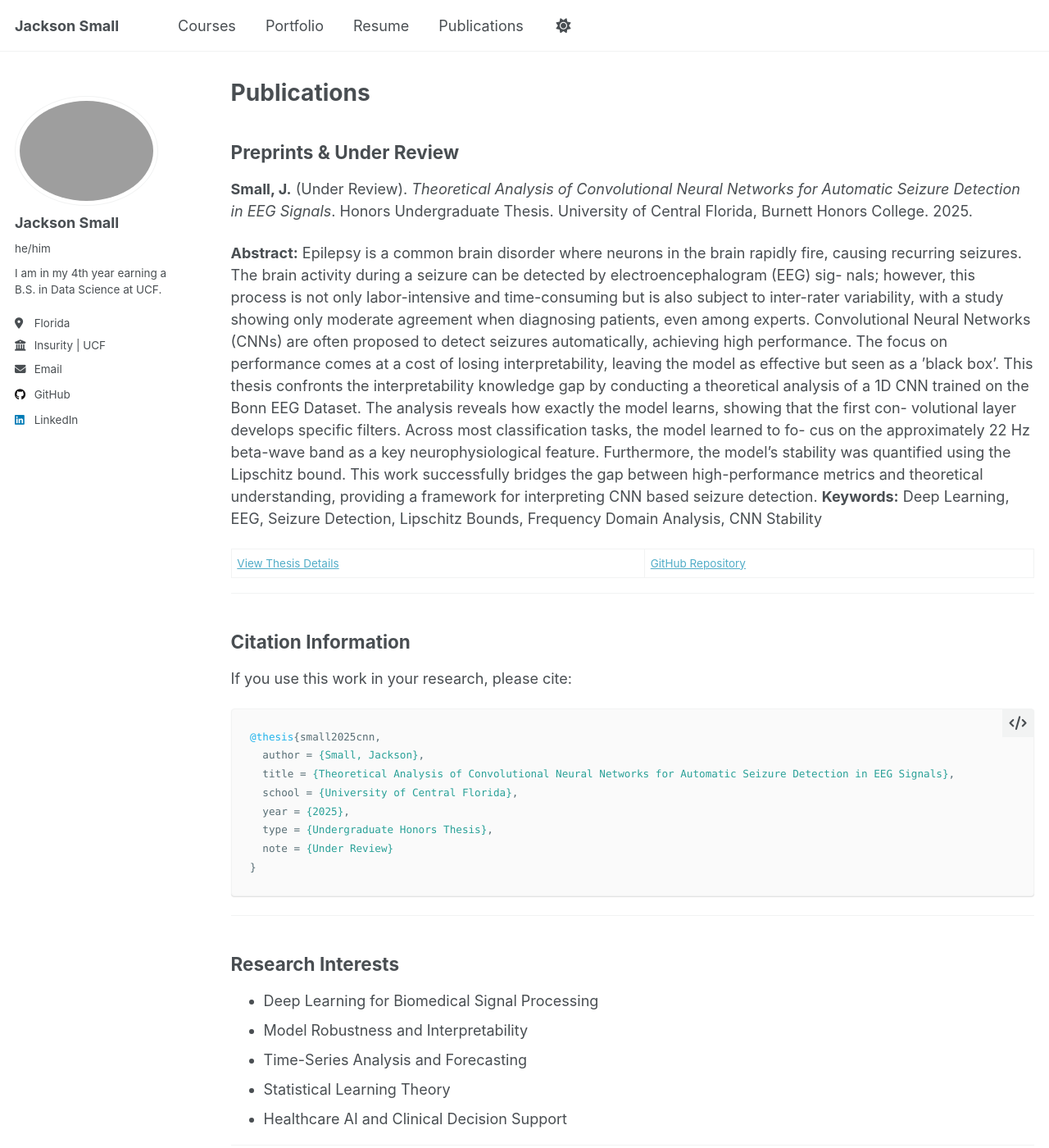
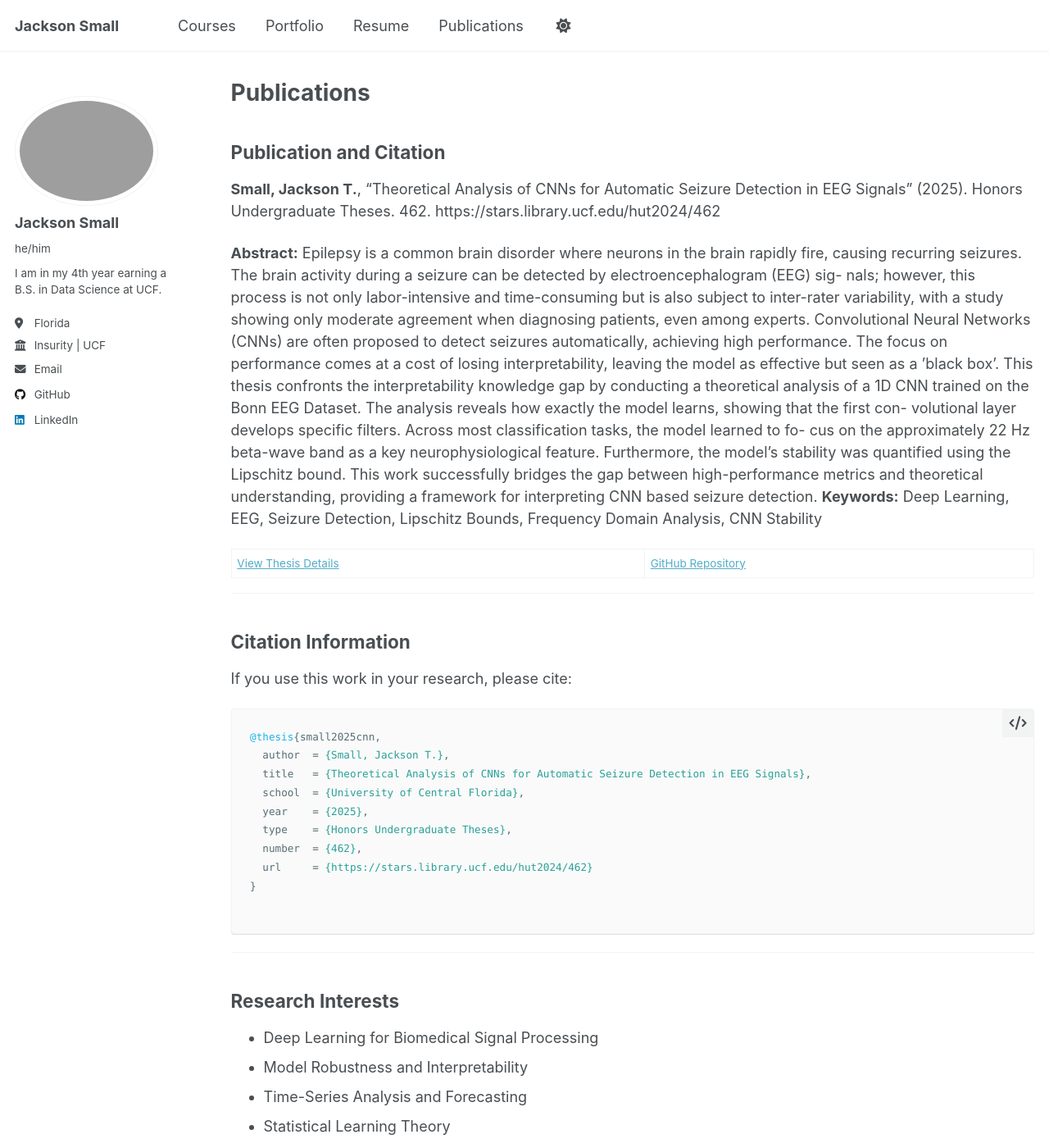
Before and after one commit to jacksonSmall/jacksonSmall.github.io, a Jekyll site: the page built from _pages/publications.md, in a window 1280 px wide and 1400 px high. Shown: the whole window at 82% size. Built offline with Jekyll 4.4.1, drawn with Linux system fonts in a browser that asks for light colours; a script that is not in the unit is left out.

Commit message:
Revise publication and citation information
Updated publication details and citation format for clarity.

````diff
--- a/_pages/publications.md
+++ b/_pages/publications.md
@@ -7,9 +7,11 @@ author_profile: true
 
 {% include base_path %}
 
-## Preprints & Under Review
+## Publication and Citation
 
-**Small, J.** (Under Review). *Theoretical Analysis of Convolutional Neural Networks for Automatic Seizure Detection in EEG Signals*. Honors Undergraduate Thesis. University of Central Florida, Burnett Honors College. 2025.
+**Small, Jackson T.**, "Theoretical Analysis of CNNs for Automatic Seizure Detection in EEG Signals" (2025). Honors Undergraduate Theses. 462.
+https://stars.library.ucf.edu/hut2024/462
+
 
 **Abstract:** Epilepsy is a common brain disorder where neurons in the brain rapidly fire, causing recurring
 seizures. The brain activity during a seizure can be detected by electroencephalogram (EEG) sig-
@@ -35,17 +37,19 @@ interpreting CNN based seizure detection.
 
 If you use this work in your research, please cite:
 
+
 ```bibtex
 @thesis{small2025cnn,
-  author = {Small, Jackson},
-  title = {Theoretical Analysis of Convolutional Neural Networks for Automatic Seizure Detection in EEG Signals},
-  school = {University of Central Florida},
-  year = {2025},
-  type = {Undergraduate Honors Thesis},
-  note = {Under Review}
+  author  = {Small, Jackson T.},
+  title   = {Theoretical Analysis of CNNs for Automatic Seizure Detection in EEG Signals},
+  school  = {University of Central Florida},
+  year    = {2025},
+  type    = {Honors Undergraduate Theses},
+  number  = {462},
+  url     = {https://stars.library.ucf.edu/hut2024/462}
 }
+
 ```
-
 ---
 
 ## Research Interests
````
